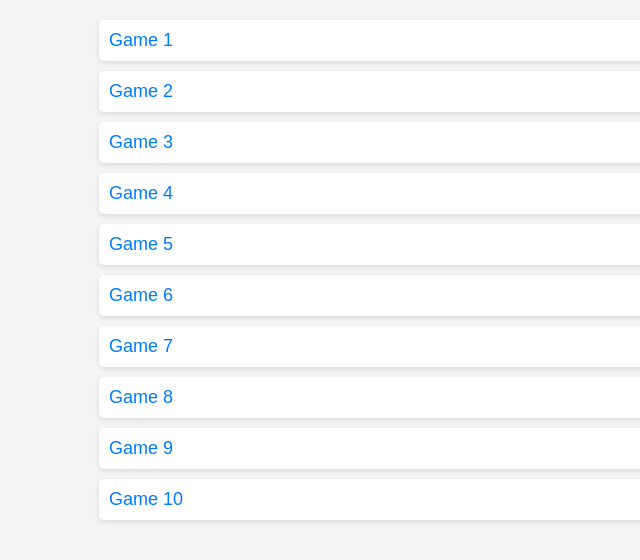
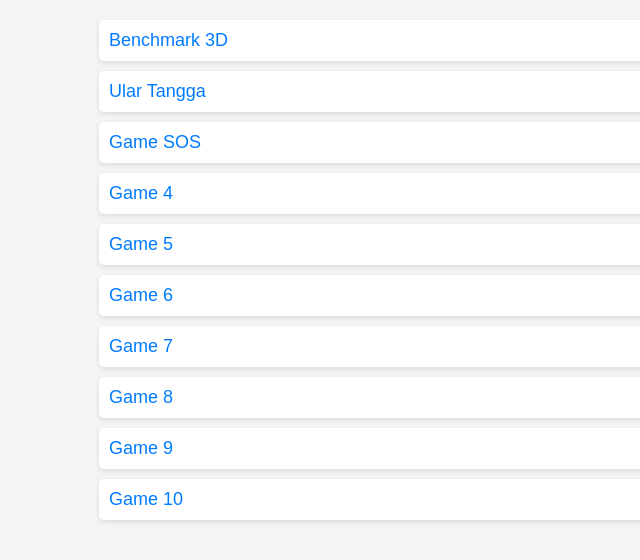
Before and after one commit to adiazrestu/adiazrestu.github.io, a plain HTML site: page index.html in a window 1280 px wide. Shown: the part 78-638 px from the top of the page, without its empty margins (241-881 px from the left). Drawn offline with Linux system fonts and the light colour scheme.

Commit message:
Update index.html

```diff
--- a/index.html
+++ b/index.html
@@ -3,7 +3,7 @@
 <head>
     <meta charset="UTF-8">
     <meta name="viewport" content="width=device-width, initial-scale=1.0">
-    <title>Daftar URL Game</title>
+    <title>Daftar URL Game/Tools</title>
     <style>
         body {
             font-family: Arial, sans-serif;
@@ -41,9 +41,9 @@
 <body>
     <h1>Daftar URL Game</h1>
     <ul>
-        <li><a href="https://adiazrestu.github.io/Benchmark" target="_blank">Game 1</a></li>
-        <li><a href="https://adiazrestu.github.io/ulartangga" target="_blank">Game 2</a></li>
-        <li><a href="https://adiazrestu.github.io/SOSGAME/" target="_blank">Game 3</a></li>
+        <li><a href="https://adiazrestu.github.io/Benchmark" target="_blank">Benchmark 3D</a></li>
+        <li><a href="https://adiazrestu.github.io/ulartangga" target="_blank">Ular Tangga</a></li>
+        <li><a href="https://adiazrestu.github.io/SOSGAME/" target="_blank">Game SOS</a></li>
         <li><a href="https://example.com/game4" target="_blank">Game 4</a></li>
         <li><a href="https://example.com/game5" target="_blank">Game 5</a></li>
         <li><a href="https://example.com/game6" target="_blank">Game 6</a></li>
```
